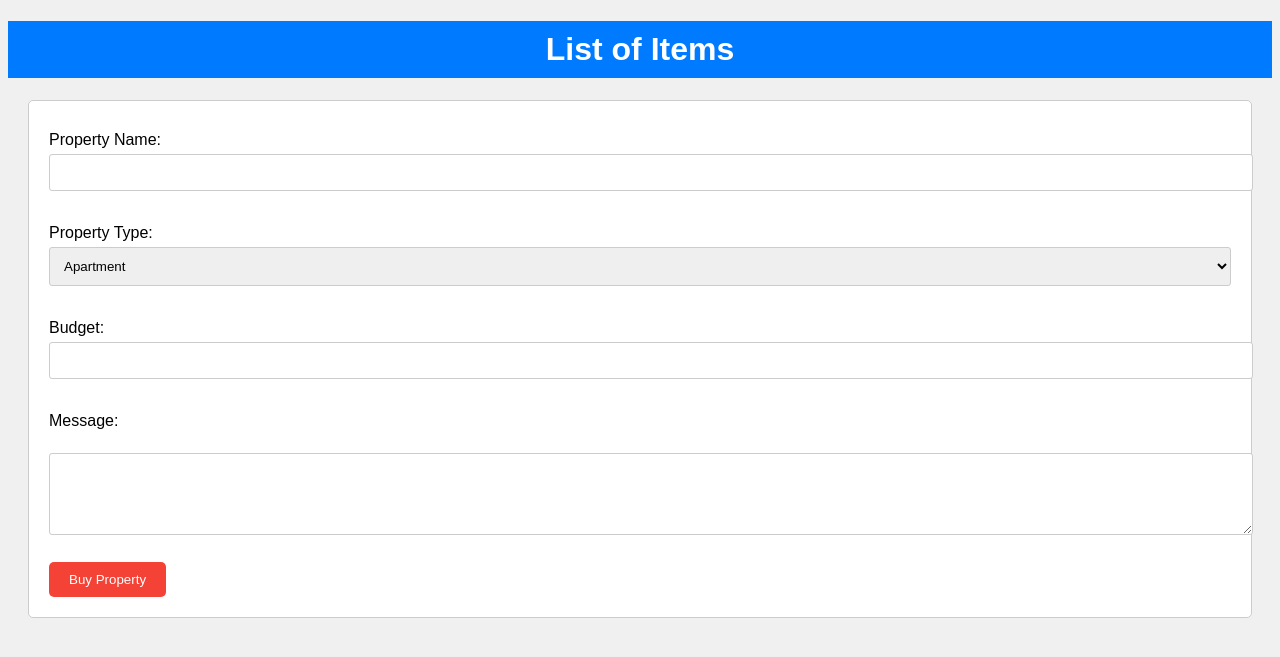
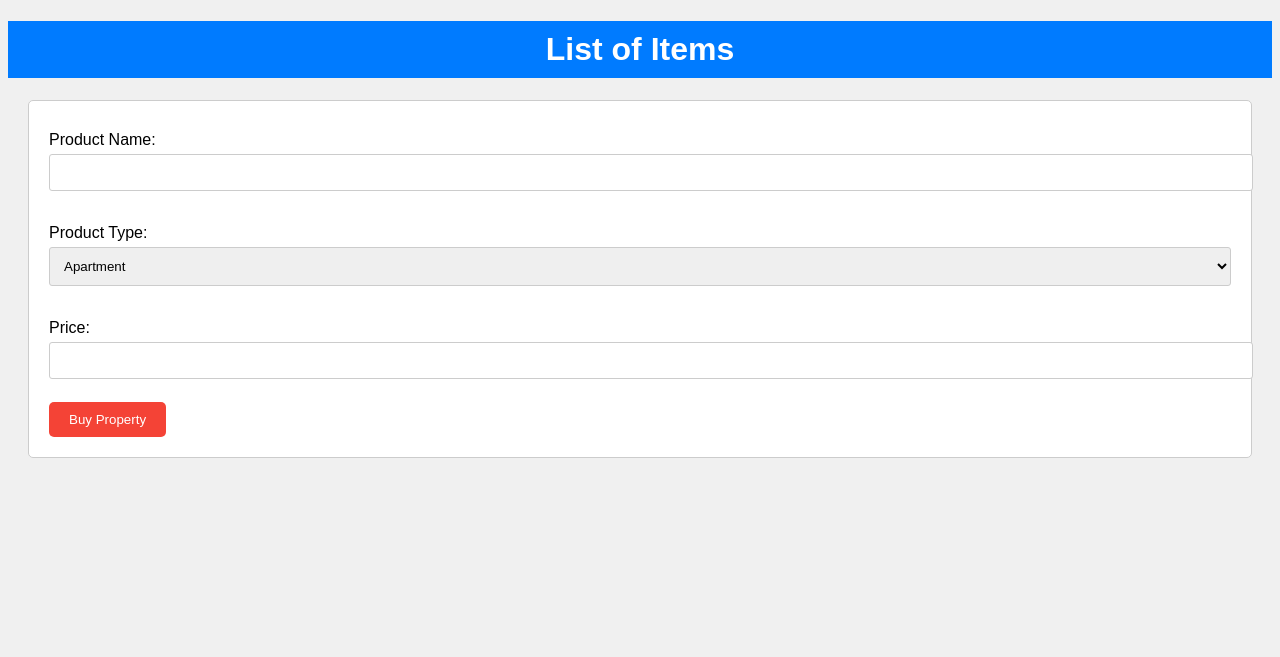
Before and after one commit to charith-spt/Inventory-Management, a Flask app: page /buy_property in a window 1280 px wide. Shown: the top 657 px of the page. Run offline with Flask 2, Linux system fonts and the light colour scheme.

Commit message:
Modified HTML Template

```diff
--- a/src/templates/buy_property.html
+++ b/src/templates/buy_property.html
@@ -69,21 +69,18 @@
 <body>
     <h1>List of Items</h1>
     <form method="POST" action="/buy_property">
-        <label for="property_name">Property Name:</label>
+        <label for="property_name">Product Name:</label>
         <input type="text" name="property_name" required><br><br>
 
-        <label for="property_type">Property Type:</label>
+        <label for="property_type">Product Type:</label>
         <select name="property_type">
             <option value="Apartment">Apartment</option>
             <option value="House">House</option>
             <option value="Condo">Condo</option>
         </select><br><br>
 
-        <label for="budget">Budget:</label>
+        <label for="budget">Price:</label>
         <input type="number" name="budget" required><br><br>
-
-        <label for="message">Message:</label><br>
-        <textarea name="message" rows="4" cols="50" required></textarea><br><br>
 
         <button type="submit">Buy Property</button>
     </form>
```
